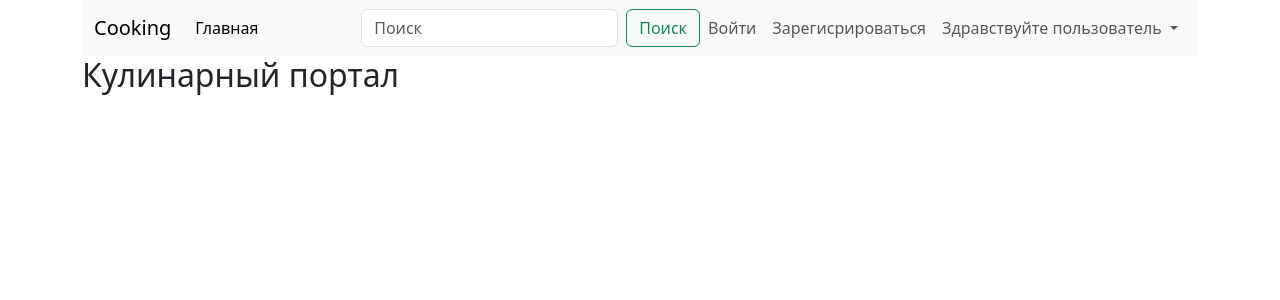
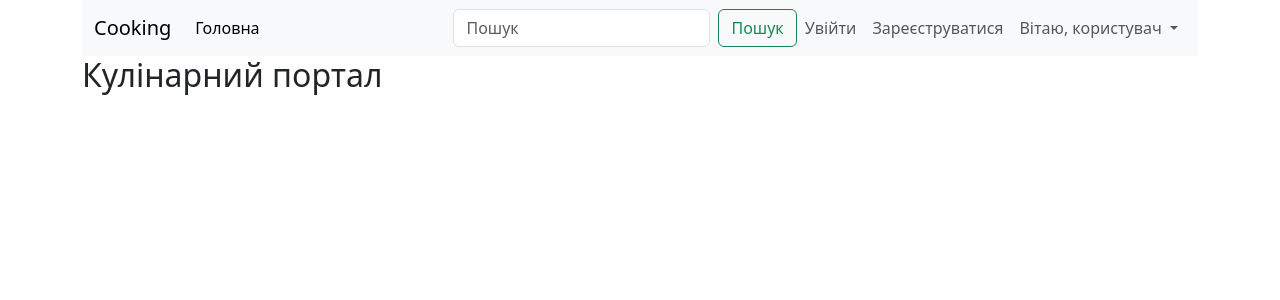
Before and after one commit to Memessidy/simpleBlog, a Django app: page / in a window 1280 px wide. Shown: the top 300 px of the page. Run offline with Django 5.2, Linux system fonts and the light colour scheme; data that the repository does not hold is empty.

Commit message:
index changed

```diff
--- a/cooking/templates/cooking/index.html
+++ b/cooking/templates/cooking/index.html
@@ -7,7 +7,7 @@
     <meta http-equiv="X-UA-Compatible" content="ie=edge">
     <link href="https://cdn.jsdelivr.net/npm/bootstrap@5.3.3/dist/css/bootstrap.min.css" rel="stylesheet"
           integrity="sha384-QWTKZyjpPEjISv5WaRU9OFeRpok6YctnYmDr5pNlyT2bRjXh0JMhjY6hW+ALEwIH" crossorigin="anonymous">
-    <title>Document</title>
+    <title>{{ title }}</title>
 </head>
 <body>
 
@@ -25,36 +25,33 @@
                 <div class="collapse navbar-collapse" id="navbarSupportedContent">
                     <ul class="navbar-nav me-auto mb-2 mb-lg-0">
                         <li class="nav-item">
-                            <a class="nav-link active" aria-current="page" href="#">Главная</a>
+                            <a class="nav-link active" aria-current="page" href="#">Головна</a>
                         </li>
                     </ul>
                     <form class="d-flex" role="search">
-                        <input class="form-control me-2" type="search" placeholder="Поиск" aria-label="Поиск">
-                        <button class="btn btn-outline-success" type="submit">Поиск</button>
+                        <input class="form-control me-2" type="search" placeholder="Пошук" aria-label="Пошук">
+                        <button class="btn btn-outline-success" type="submit">Пошук</button>
                     </form>
 
                     <div>
                         <div class="collapse navbar-collapse" id="navbarSupportedContent">
                             <ul class="navbar-nav me-auto mb-2 mb-lg-0">
                                 <li class="nav-item">
-                                    <a class="nav-link" href="#">Войти</a>
+                                    <a class="nav-link" href="#">Увійти</a>
                                 </li>
                                 <li class="nav-item">
-                                    <a class="nav-link" href="#">Зарегисрироваться</a>
+                                    <a class="nav-link" href="#">Зареєструватися</a>
                                 </li>
 
                                 <li class="nav-item dropdown">
                                     <a class="nav-link dropdown-toggle" href="#" role="button" data-bs-toggle="dropdown"
                                        aria-expanded="false">
-                                        Здравствуйте пользователь
+                                        Вітаю, користувач
                                     </a>
                                     <ul class="dropdown-menu">
-                                        <li><a class="dropdown-item" href="#">Моя страница</a></li>
-                                        <li><a class="dropdown-item" href="#">Добавить статью</a></li>
-                                        <li>
-                                            <hr class="dropdown-divider">
-                                        </li>
-                                        <li><a class="dropdown-item" href="#">Выход</a></li>
+                                        <li><a class="dropdown-item" href="#">Моя сторінка</a></li>
+                                        <li><a class="dropdown-item" href="#">Додати статтю</a></li>
+                                        <li><a class="dropdown-item" href="#">Вихід</a></li>
                                     </ul>
                                 </li>
                             </ul>
@@ -67,7 +64,7 @@
 
 
     <main>
-        <h2>Кулинарный портал</h2>
+        <h2>Кулінарний портал</h2>
         <div class="d-flex justify-content-between">
 
             <div class="col-3">
@@ -88,7 +85,7 @@
                         <div class="card-body">
                             <h5 class="card-title">{{ post.title }}</h5>
                             <p class="card-text">{{ post.content }}</p>
-                            <a href="#" class="btn btn-primary">Читать</a>
+                            <a href="#" class="btn btn-primary">Читати</a>
                         </div>
                         <div class="card-footer text-muted">{{ post.created_at }}</div>
                     </div>
```
